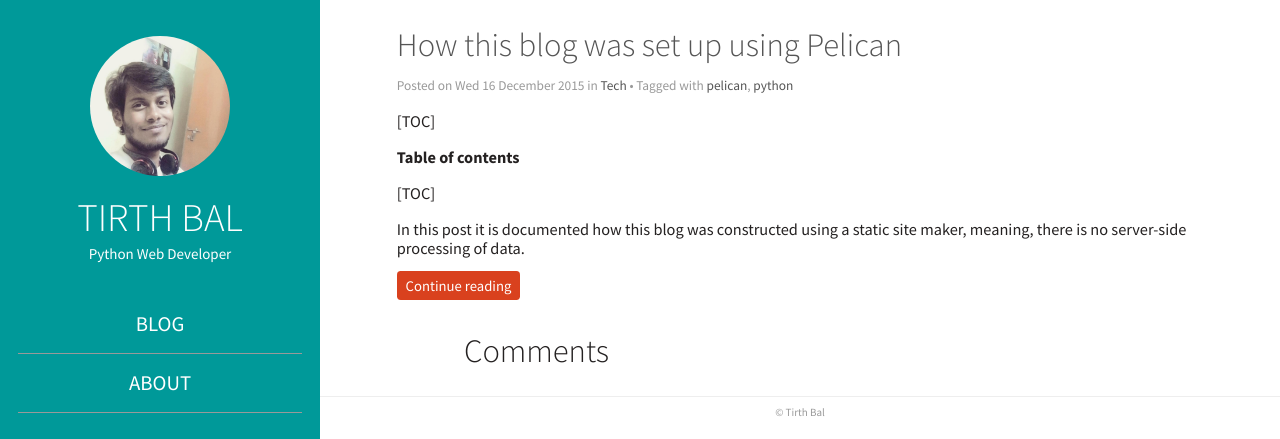
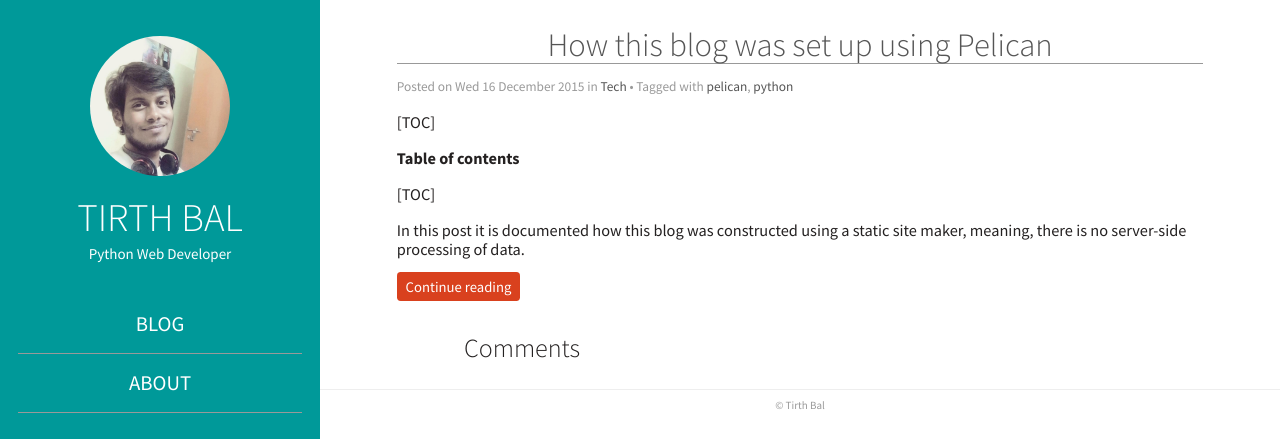
Before and after one commit to maverick-me/maverick-me.github.io, a plain HTML site: page author/tirth-bal.html in a window 1280 px wide. Shown: the top 439 px of the page. Drawn offline with Linux system fonts and the light colour scheme; a script that the page names is missing.

Commit message:
Blog Title is added centerly

```diff
--- a/author/tirth-bal.html
+++ b/author/tirth-bal.html
@@ -45,7 +45,9 @@
 
 <article>
   <header>
-    <h2><a href="/pelican-setup.html#pelican-setup">How this blog was set up using Pelican</a></h2>
+    <div style="border-bottom:1px solid #999;">
+    <h2 style="text-align:center;"><a href="/pelican-setup.html#pelican-setup">How this blog was set up using Pelican</a></h2>
+    </div>
     <p>
       Posted on Wed 16 December 2015 in <a href="/category/tech.html">Tech</a>
       &#8226; Tagged with
@@ -64,7 +66,7 @@ site maker, meaning, there is no server-side processing of data.</p>
   <div class="pagination">
   </div>
   <div  style="width:70%;margin:0 auto">
-   <h2> Comments </h2>
+   <h3> Comments </h3>
     <div id="disqus_thread"></div>
 <script>
 /**
```
Also changed, not shown: About.html (+4 -2 lines), archives.html (+1 -1 lines), authors.html (+1 -1 lines), categories.html (+1 -1 lines), category/tech.html (+4 -2 lines), index.html (+4 -2 lines), pelican-setup.html (+1 -1 lines), tag/pelican.html (+4 -2 lines), tag/python.html (+4 -2 lines), tags.html (+1 -1 lines).
